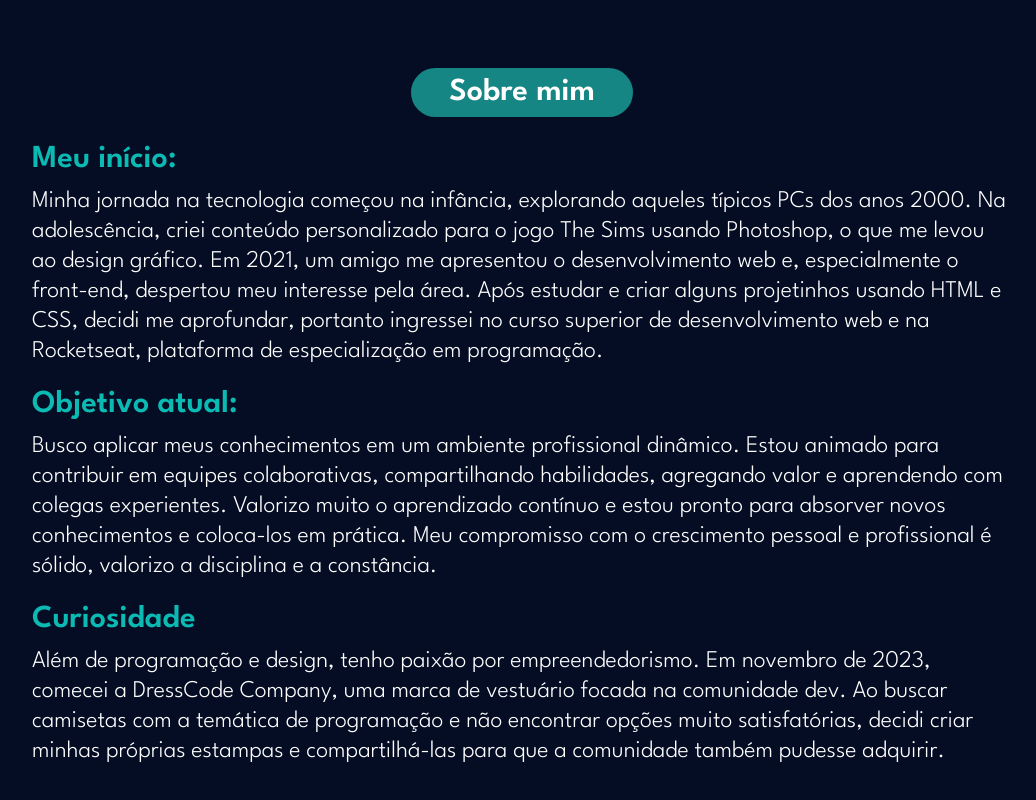
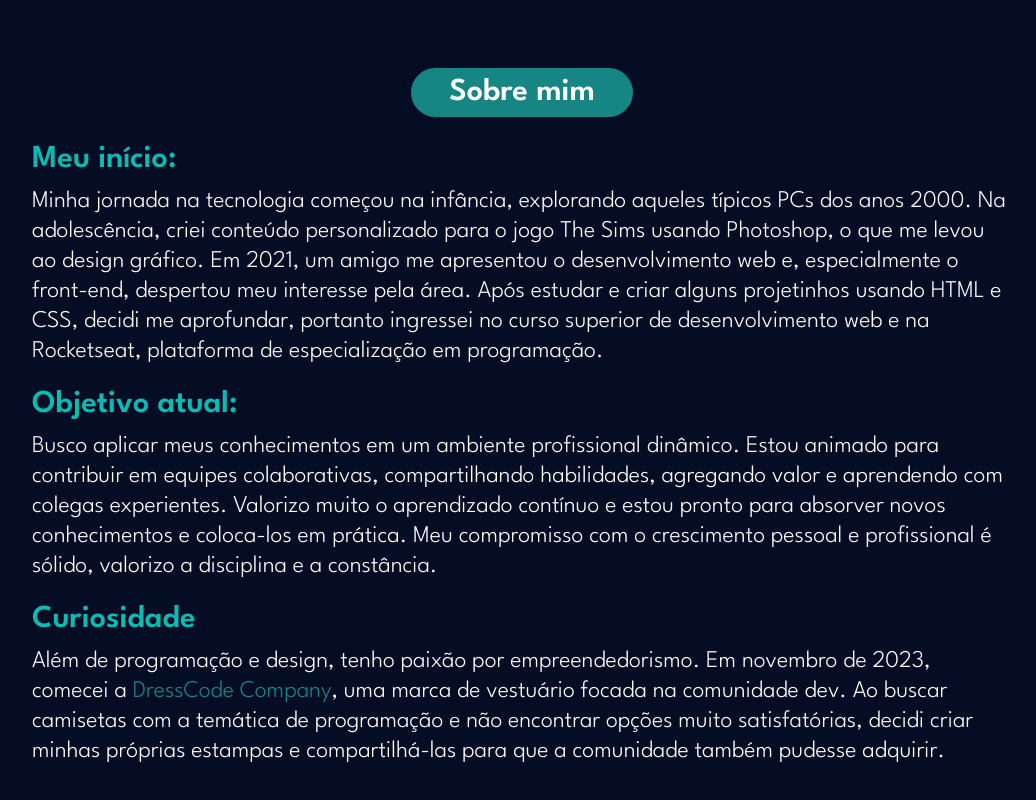
Before and after one commit to tkoch97/tkoch-dev-portfolio, a React (Vite) app: page / in a window 1280 px wide. Shown: the part 845-1645 px from the top of the page, without its empty margins (118-1154 px from the left). Built offline with nearby package versions, Linux system fonts and the light colour scheme.

Commit message:
feat: insert link to DressCode site in aboutData_curiosityText

```diff
--- a/package.json
+++ b/package.json
@@ -15,7 +15,8 @@
     "react": "^18.2.0",
     "react-dom": "^18.2.0",
     "react-i18next": "^14.0.0",
-    "react-icons": "^4.12.0"
+    "react-icons": "^4.12.0",
+    "react-markdown": "^9.0.1"
   },
   "devDependencies": {
     "@types/react": "^18.2.43",
--- a/src/components/AboutContent/index.jsx
+++ b/src/components/AboutContent/index.jsx
@@ -2,12 +2,19 @@ import './style.scss';
 import { AboutData } from '../../utils/aboutData';
 import { SectionsTitle } from '../SectionsTitle';
 import { useTranslation } from 'react-i18next';
+import ReactMarkdown from 'react-markdown';
 
 export function AboutContent() {
 
   const {t} = useTranslation();
 
   const subjects = AboutData();
+
+  const insertColorAndTargetBlankOnAncor = {
+    a: ({...props }) => {
+      return <a {...props} target="_blank" rel="noopener noreferrer" style={{color: "#168684"}} />;
+    },
+  };
 
   return (
     <>
@@ -22,7 +29,9 @@ export function AboutContent() {
                 {subject.title}
               </h2>
               <p className='aboutContent__subjectText'>
-                {subject.text}
+                <ReactMarkdown components={insertColorAndTargetBlankOnAncor}>
+                  {subject.text}
+                </ReactMarkdown>
               </p>
             </div>
           ))}
--- a/src/components/ProjectCard/index.jsx
+++ b/src/components/ProjectCard/index.jsx
@@ -13,8 +13,6 @@ export function ProjectCard(props) {
   const {t} = useTranslation();
 
   const [isHovered, setIsHovered] = useState(false);
-
-  console.log(data.tecnologies)
 
   const setTecnologieTagGreen = () => {
     setIsHovered(true)
--- a/src/i18n/translations/en.json
+++ b/src/i18n/translations/en.json
@@ -20,7 +20,7 @@
     "aboutData_currentObjectiveTitle": "Current objective:",
     "aboutData_currentObjectiveText": "I seek to apply my knowledge in a dynamic professional environment. I'm excited about contributing to collaborative teams, sharing skills, adding value and learning from experienced colleagues. I highly value continuous learning and am ready to absorb new knowledge and put it into practice. My commitment to personal and professional growth is solid, and I value discipline and consistency.",
     "aboutData_curiosityTitle": "Curiosity",
-    "aboutData_curiosityText": "In addition to programming and design, I have a passion for entrepreneurship. In November 2023, I started DressCode Company, a clothing brand focused on the dev community. When I was looking for programming-themed t-shirts and couldn't find any that suited me, I decided to create my own prints and share them with the community.",
+    "aboutData_curiosityText": "In addition to programming and design, I have a passion for entrepreneurship. In November 2023, I started the [DressCode Company](https://reserva.ink/dresscodecompany), a clothing brand focused on the dev community. When I was looking for programming-themed t-shirts and couldn't find any that suited me, I decided to create my own prints and share them with the community.",
 
     "KnowledgeContent_titleText":"Knowledge",
 
--- a/src/i18n/translations/ptBR.json
+++ b/src/i18n/translations/ptBR.json
@@ -19,7 +19,7 @@
     "aboutData_currentObjectiveTitle": "Objetivo atual:",
     "aboutData_currentObjectiveText": "Busco aplicar meus conhecimentos em um ambiente profissional dinâmico. Estou animado para contribuir em equipes colaborativas, compartilhando habilidades, agregando valor e aprendendo com colegas experientes. Valorizo muito o aprendizado contínuo e estou pronto para absorver novos conhecimentos e coloca-los em prática. Meu compromisso com o crescimento pessoal e profissional é sólido, valorizo a disciplina e a constância.",
     "aboutData_curiosityTitle": "Curiosidade",
-    "aboutData_curiosityText": "Além de programação e design, tenho paixão por empreendedorismo. Em novembro de 2023, comecei a DressCode Company, uma marca de vestuário focada na comunidade dev. Ao buscar camisetas com a temática de programação e não encontrar opções muito satisfatórias, decidi criar minhas próprias estampas e compartilhá-las para que a comunidade também pudesse adquirir.",
+    "aboutData_curiosityText": "Além de programação e design, tenho paixão por empreendedorismo. Em novembro de 2023, comecei a [DressCode Company](https://reserva.ink/dresscodecompany), uma marca de vestuário focada na comunidade dev. Ao buscar camisetas com a temática de programação e não encontrar opções muito satisfatórias, decidi criar minhas próprias estampas e compartilhá-las para que a comunidade também pudesse adquirir.",
 
     "KnowledgeContent_titleText":"Conhecimento",
 
```
Also changed, not shown: 1 other file (tests, documents, lock files or other folders).
